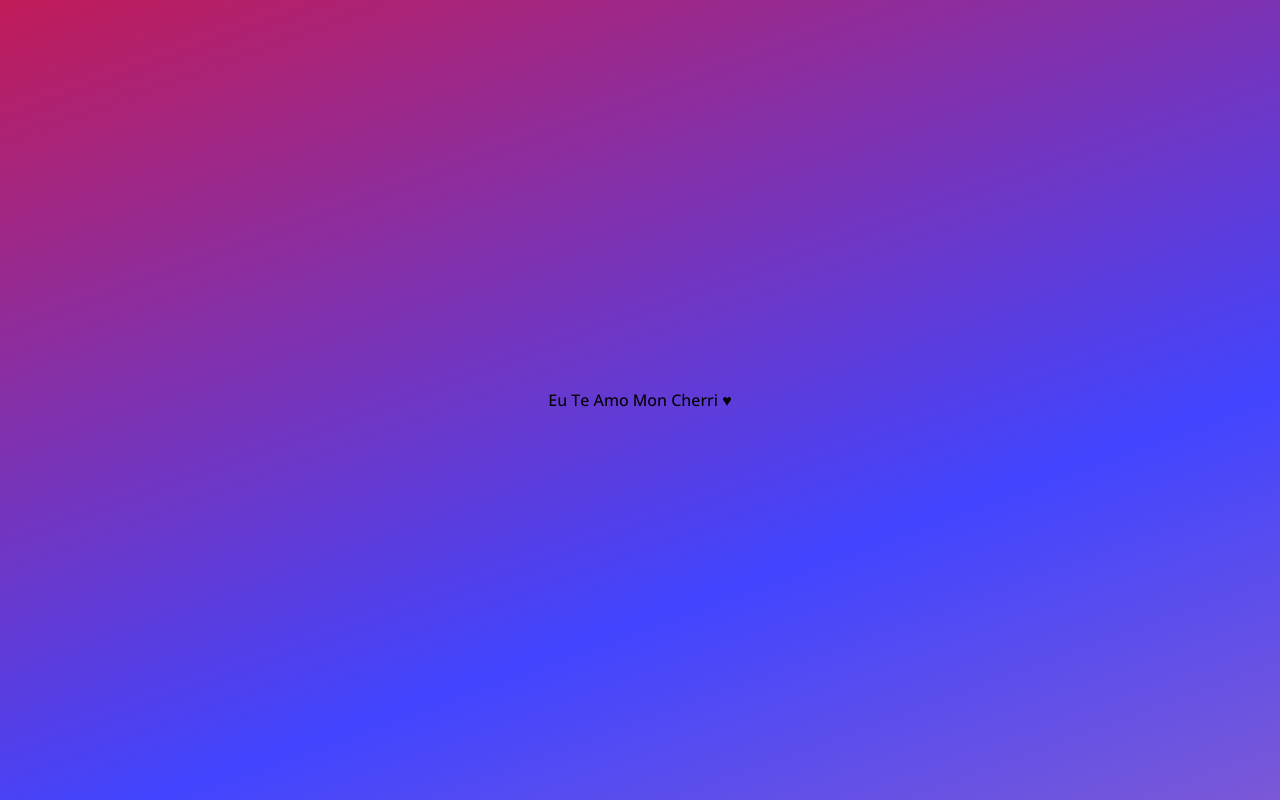
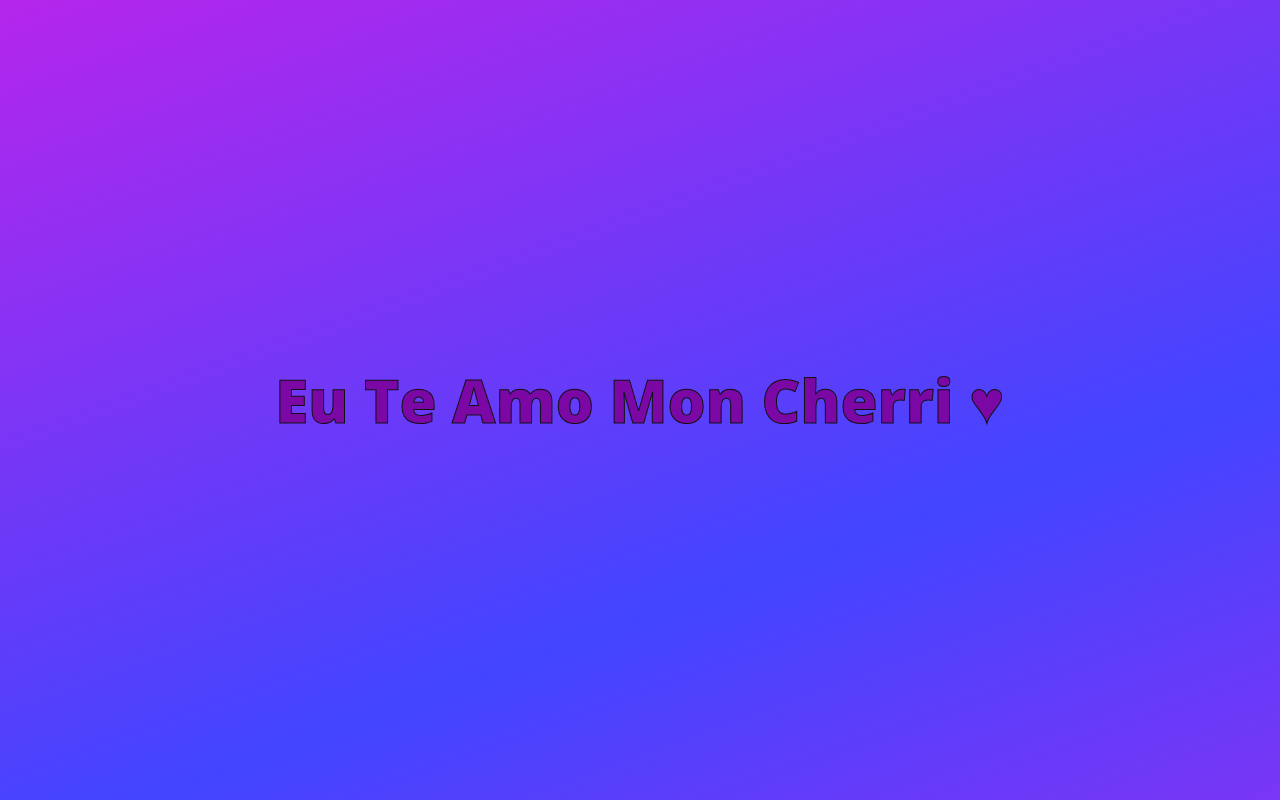
Before and after one commit to LaFlame-03/MonCherri, a plain HTML site: page index.html in a window 1280 px wide. Drawn offline with nearby package versions, Linux system fonts and the light colour scheme.

Commit message:
Update style.css

```diff
--- a/assets/css/style.css
+++ b/assets/css/style.css
@@ -13,7 +13,7 @@ width: 100%;
 display: flex;
 align-items: center;
 justify-content: center;
-background: linear-gradient(160deg, #3b3efff6, #ff0303fa, #3b3efff6, #ea5252ba);
+background: linear-gradient(160deg, #3b3efff6, #ed12e2fa, #3b3efff6, #ed12e2fa);
 background-size: 300% 300%;
 animation: color 12s ease-in-out infinite;
 }
@@ -86,3 +86,11 @@ color: #17bf95f6;
     font-weight: bolder;
     font-size: 15px;
 }
+
+.moncherri span{
+    font-weight: bold;
+    font-size: 60px;
+    color: #7b08a5;
+    border-radius: 75px;
+    -webkit-text-stroke: 1px #111010fa;
+}
```
